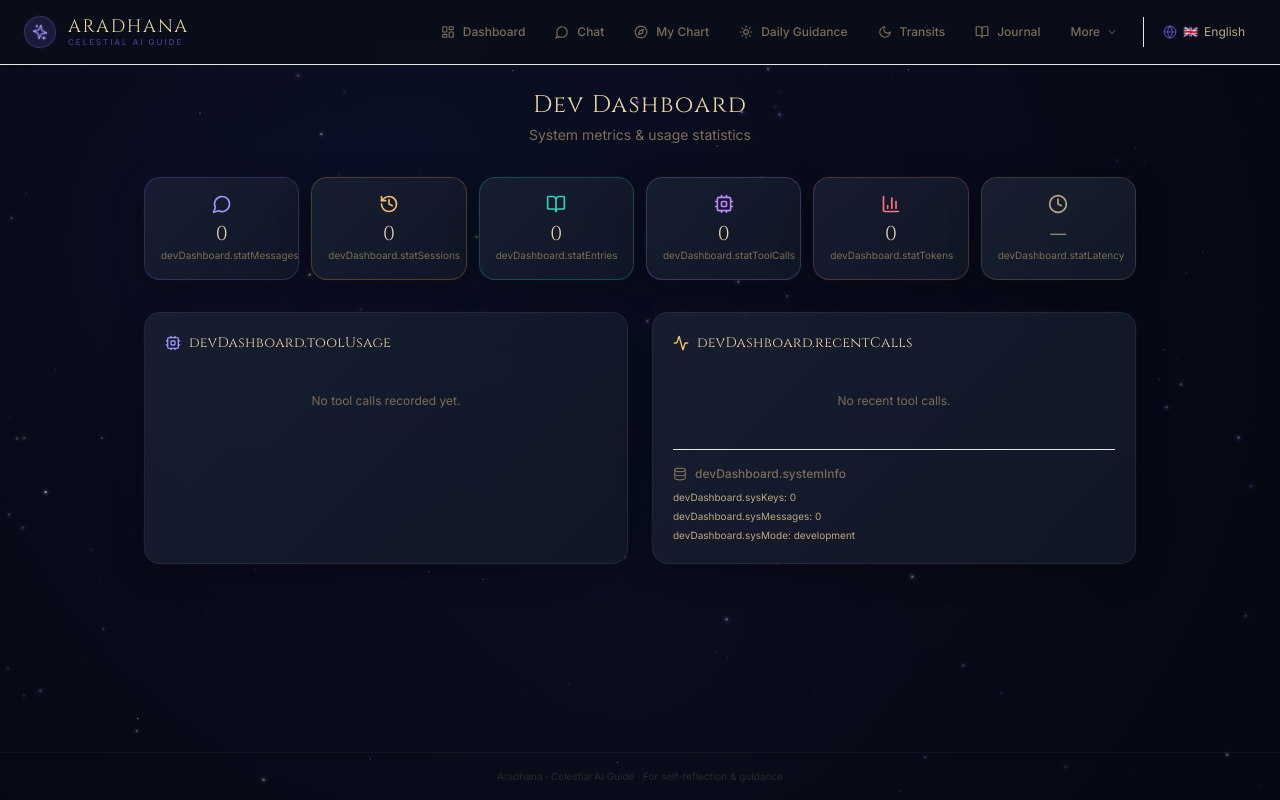
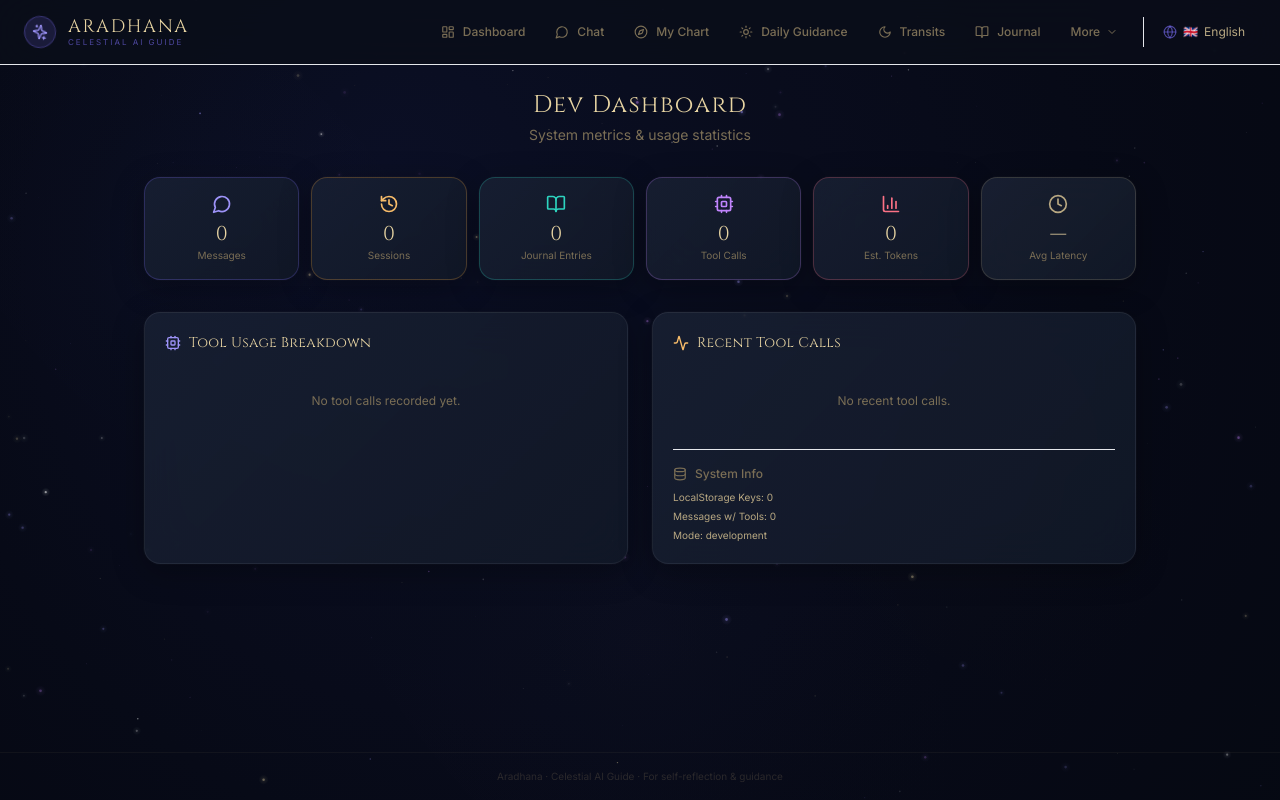
Before and after one commit to Bhawana0218/Aradhana-Agentic-AI-Astrology-Companion, a React (Vite) app in the folder frontend/: page /dev in a window 1280 px wide. Built offline with nearby package versions, Linux system fonts and the light colour scheme.

Commit message:
Finalize: Aradhana Astroagent

```diff
--- a/frontend/src/components/Layout.tsx
+++ b/frontend/src/components/Layout.tsx
@@ -14,7 +14,7 @@ export function Layout() {
       <div className="relative z-10 flex flex-col min-h-dvh">
         <Navbar />
         <main className="flex-1">
-          <AnimatePresence mode="wait">
+          <AnimatePresence>
             <motion.div
               key={location.pathname}
               initial={{ opacity: 0, y: 12 }}
--- a/frontend/src/i18n/index.ts
+++ b/frontend/src/i18n/index.ts
@@ -212,6 +212,16 @@ const en: Record<string, string> = {
   'journal.tag.gratitude': 'Gratitude',
   'journal.tag.insight': 'Insight',
   'journal.tag.transit': 'Transit',
+  'journal.entry': 'entry',
+  'journal.entries': 'entries',
+  'journal.recorded': 'recorded',
+  'journal.filterBookmarked': 'Bookmarked',
+  'journal.filterReflection': 'Reflection',
+  'journal.filterIntention': 'Intention',
+  'journal.filterDream': 'Dream',
+  'journal.filterGratitude': 'Gratitude',
+  'journal.filterInsight': 'Insight',
+  'journal.filterTransit': 'Transit',
 
   // Learning Hub
   'learningHub.title': 'Learning Hub',
@@ -352,6 +362,18 @@ const en: Record<string, string> = {
   'devDashboard.recentToolCalls': 'Recent Tool Calls',
   'devDashboard.emptyRecentCalls': 'No recent tool calls.',
   'devDashboard.system': 'System',
+  'devDashboard.statMessages': 'Messages',
+  'devDashboard.statSessions': 'Sessions',
+  'devDashboard.statEntries': 'Journal Entries',
+  'devDashboard.statToolCalls': 'Tool Calls',
+  'devDashboard.statTokens': 'Est. Tokens',
+  'devDashboard.statLatency': 'Avg Latency',
+  'devDashboard.toolUsage': 'Tool Usage Breakdown',
+  'devDashboard.recentCalls': 'Recent Tool Calls',
+  'devDashboard.systemInfo': 'System Info',
+  'devDashboard.sysKeys': 'LocalStorage Keys',
+  'devDashboard.sysMessages': 'Messages w/ Tools',
+  'devDashboard.sysMode': 'Mode',
 
   // Layout
   'layout.footer': 'Aradhana · Celestial AI Guide · For self-reflection & guidance',
```
